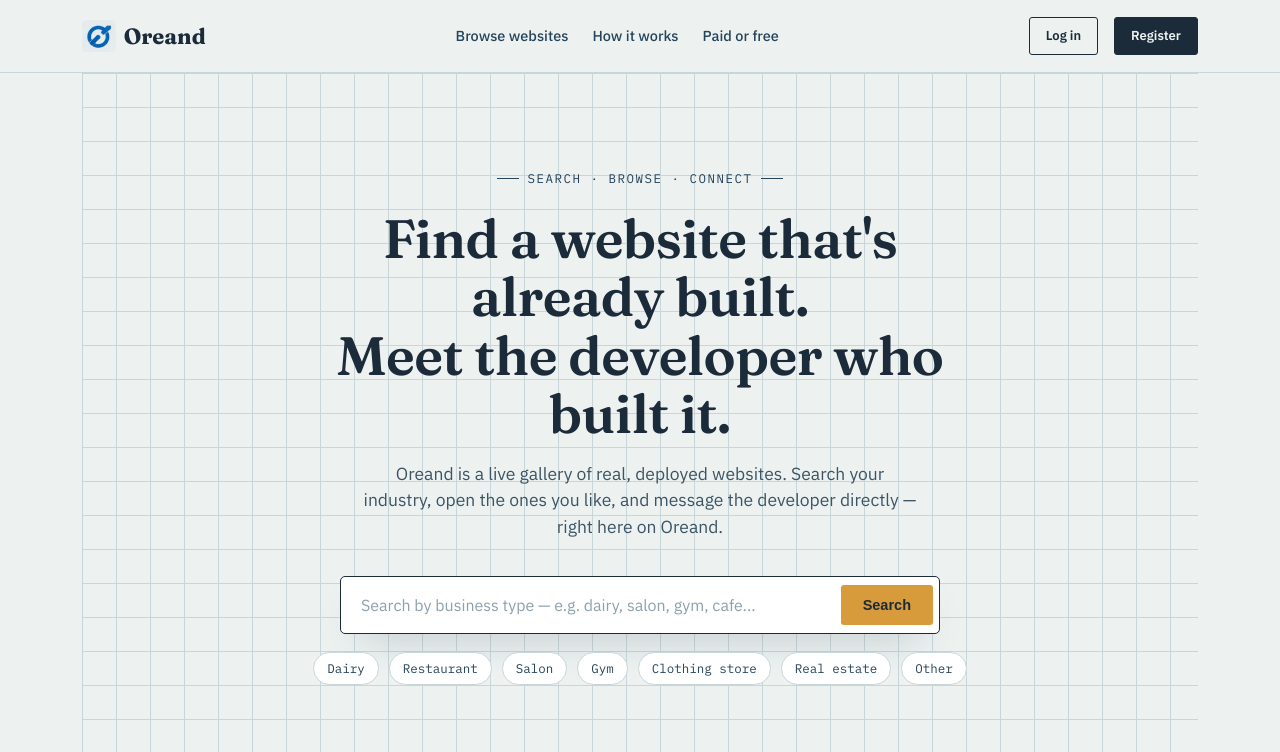
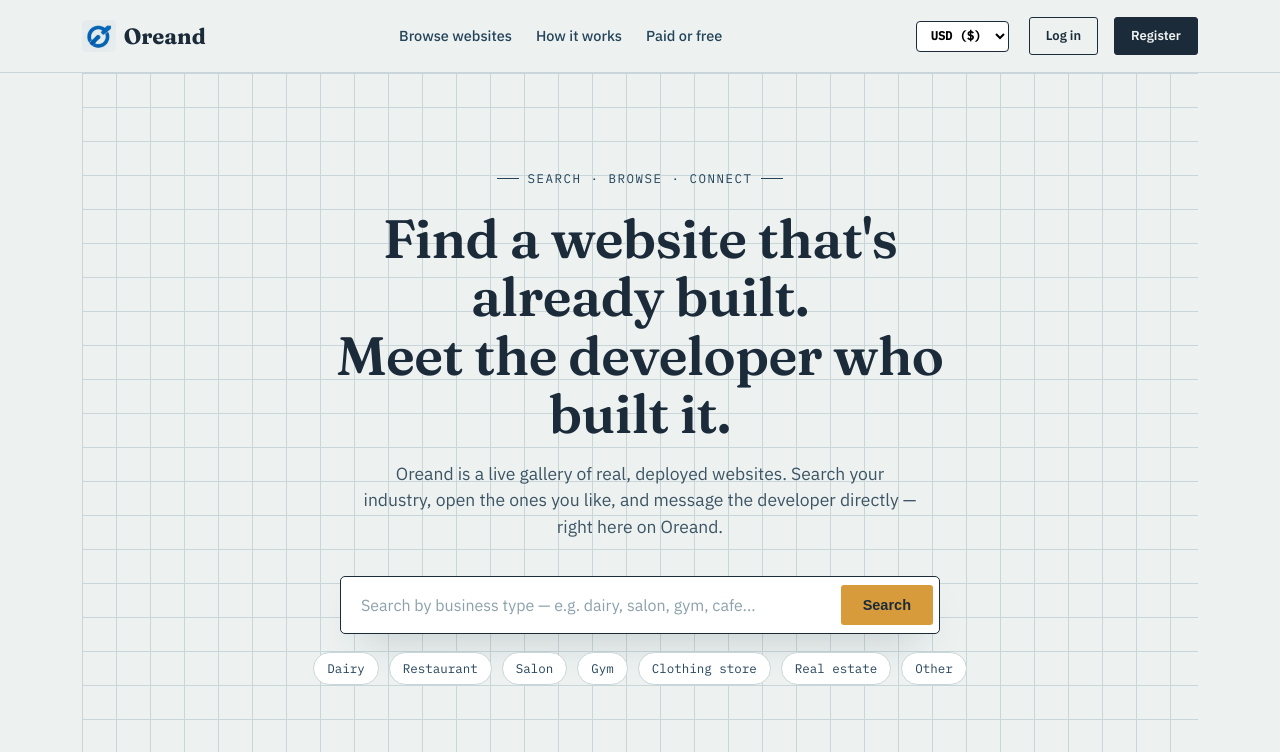
Before and after one commit to Mohitmodi000/oreand, a Django app: page / in a window 1280 px wide. Shown: the top 752 px of the page. Run offline with Django 5.2, Linux system fonts and the light colour scheme; data comes from the database, SQL or seed files in the repository; tables that the repository leaves empty hold one stand-in row (values such as "Sample post"); grey boxes marked "Sample" are stand-in pictures.

Commit message:
Feature: Add global currency converter system (USD, INR, EUR, GBP) with forms support and local storage persistence

```diff
--- a/marketplace/forms.py
+++ b/marketplace/forms.py
@@ -29,6 +29,7 @@ class WebsiteListingForm(forms.ModelForm):
             'preview_image',
             'listing_type',
             'starting_price',
+            'currency',
         ]
 
         widgets = {
--- a/marketplace/models.py
+++ b/marketplace/models.py
@@ -55,6 +55,17 @@ class WebsiteListing(models.Model):
         null=True
     )
 
+    currency = models.CharField(
+        max_length=3,
+        choices=[
+            ('USD', 'USD ($)'),
+            ('INR', 'INR (₹)'),
+            ('EUR', 'EUR (€)'),
+            ('GBP', 'GBP (£)'),
+        ],
+        default='USD'
+    )
+
     is_active = models.BooleanField(default=True)
 
     created_at = models.DateTimeField(auto_now_add=True)
--- a/marketplace/templates/marketplace/base.html
+++ b/marketplace/templates/marketplace/base.html
@@ -28,6 +28,15 @@
 
       <!-- Desktop-only user authentication navigation -->
       <div class="user-nav desktop-only">
+        <div class="currency-selector" style="margin-right: 4px;">
+          <select id="global-currency-select" class="currency-select" aria-label="Select Currency" style="padding: 6px 10px; border-radius: 4px; border: 1.5px solid var(--ink); background: var(--white); font-family: 'IBM Plex Mono', monospace; font-size: 12px; font-weight: bold; cursor: pointer; outline: none;">
+            <option value="USD">USD ($)</option>
+            <option value="INR">INR (₹)</option>
+            <option value="EUR">EUR (€)</option>
+            <option value="GBP">GBP (£)</option>
+          </select>
+        </div>
+
         {% if user.is_authenticated %}
           <span class="user-welcome">Hello, <strong>{{ user.username }}</strong></span>
           <a href="{% url 'inbox' %}" class="btn btn-ghost btn-small" style="position: relative; display: inline-flex; align-items: center; gap: 6px;">
@@ -69,6 +78,16 @@
       <a href="{% url 'home' %}#browse" class="mobile-link">Browse websites</a>
       <a href="{% url 'home' %}#how" class="mobile-link">How it works</a>
       <a href="{% url 'home' %}#pricing" class="mobile-link">Paid or free</a>
+
+      <div class="mobile-link" style="display: flex; align-items: center; justify-content: space-between; border-bottom: 1px solid rgba(201, 214, 217, 0.3); padding: 12px 0;">
+        <span>Select Currency</span>
+        <select id="mobile-currency-select" class="currency-select" aria-label="Select Currency" style="padding: 6px 10px; border-radius: 4px; border: 1.5px solid var(--ink); background: var(--white); font-family: 'IBM Plex Mono', monospace; font-size: 12px; font-weight: bold; cursor: pointer;">
+          <option value="USD">USD ($)</option>
+          <option value="INR">INR (₹)</option>
+          <option value="EUR">EUR (€)</option>
+          <option value="GBP">GBP (£)</option>
+        </select>
+      </div>
 
       <div class="mobile-divider"></div>
 
--- a/marketplace/templates/marketplace/home.html
+++ b/marketplace/templates/marketplace/home.html
@@ -80,7 +80,7 @@
           <span class="listing-tag">
             {{ listing.category.name|default:"General" }} · {{ listing.get_listing_type_display }}
             {% if listing.listing_type == 'paid' and listing.starting_price %}
-               · ${{ listing.starting_price }}
+               · <span class="price-display" data-base-currency="{{ listing.currency }}" data-base-amount="{{ listing.starting_price }}">{% if listing.currency == 'USD' %}${% elif listing.currency == 'INR' %}₹{% elif listing.currency == 'EUR' %}€{% elif listing.currency == 'GBP' %}£{% endif %}{{ listing.starting_price }}</span>
             {% endif %}
           </span>
           <h3><a href="{% url 'listing_detail' listing.pk %}">{{ listing.title }}</a></h3>
--- a/marketplace/templates/marketplace/listing_detail.html
+++ b/marketplace/templates/marketplace/listing_detail.html
@@ -60,7 +60,7 @@
 
       {% if listing.listing_type == 'paid' %}
         <div class="rate-badge paid">
-          Paid · Starting rate: ${% if listing.starting_price %}{{ listing.starting_price }}{% else %}Negotiable{% endif %}
+          Paid · Starting rate: {% if listing.starting_price %}<span class="price-display" data-base-currency="{{ listing.currency }}" data-base-amount="{{ listing.starting_price }}">{% if listing.currency == 'USD' %}${% elif listing.currency == 'INR' %}₹{% elif listing.currency == 'EUR' %}€{% elif listing.currency == 'GBP' %}£{% endif %}{{ listing.starting_price }}</span>{% else %}Negotiable{% endif %}
         </div>
         <p style="font-size: 13.5px; color: #3C5464; margin-bottom: 20px;">
           This developer offers custom installations, tailoring this exact system for your business.
--- a/static/js/app.js
+++ b/static/js/app.js
@@ -131,4 +131,59 @@ document.addEventListener('DOMContentLoaded', function () {
     });
   }
 
+  // 4. GLOBAL CURRENCY SELECTOR & CONVERTER
+  const currencySelects = document.querySelectorAll('.currency-select');
+  const priceDisplays = document.querySelectorAll('.price-display');
+
+  // Exchange rates relative to 1 USD
+  const exchangeRates = {
+    USD: 1.0,
+    INR: 83.50,
+    EUR: 0.92,
+    GBP: 0.78
+  };
+
+  const currencySymbols = {
+    USD: '$',
+    INR: '₹',
+    EUR: '€',
+    GBP: '£'
+  };
+
+  function updateCurrency(targetCurrency) {
+    // Sync all dropdown selectors on the page
+    currencySelects.forEach(select => {
+      select.value = targetCurrency;
+    });
+
+    // Update all price tags with the calculated currency amount
+    priceDisplays.forEach(display => {
+      const baseCurrency = display.getAttribute('data-base-currency') || 'USD';
+      const baseAmount = parseFloat(display.getAttribute('data-base-amount')) || 0;
+
+      if (baseAmount > 0) {
+        // Convert to USD standard base, then convert to target currency
+        const amountInUSD = baseAmount / (exchangeRates[baseCurrency] || 1.0);
+        const convertedAmount = amountInUSD * (exchangeRates[targetCurrency] || 1.0);
+        const symbol = currencySymbols[targetCurrency] || '$';
+        display.textContent = `${symbol}${convertedAmount.toFixed(2)}`;
+      }
+    });
+
+    // Persist choice across page navigation
+    localStorage.setItem('selectedCurrency', targetCurrency);
+  }
+
+  if (currencySelects.length) {
+    currencySelects.forEach(select => {
+      select.addEventListener('change', (e) => {
+        updateCurrency(e.target.value);
+      });
+    });
+
+    // Load saved preference or fallback to USD
+    const savedCurrency = localStorage.getItem('selectedCurrency') || 'USD';
+    updateCurrency(savedCurrency);
+  }
+
 });
```
Also changed, not shown: marketplace/migrations/0003_websitelisting_currency.py (added).
